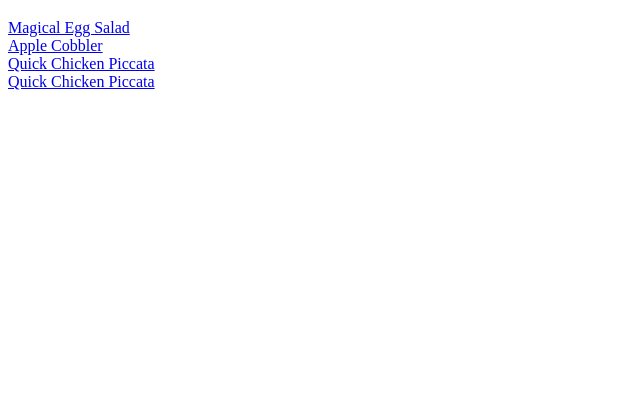
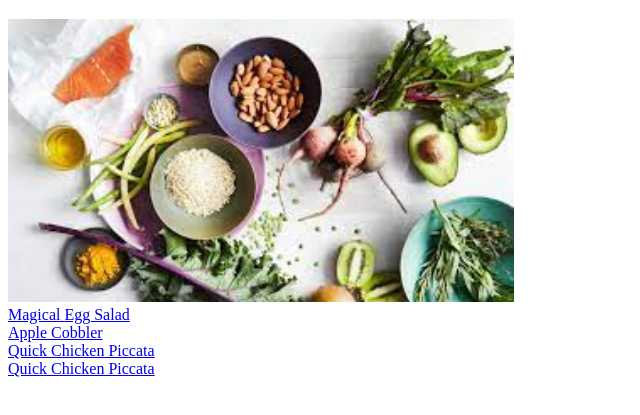
Before and after one commit to rishu730/odin_recipes, a plain HTML site: page index.html in a window 1280 px wide. Shown: the part 61-476 px from the top of the page, without its empty margins (0-640 px from the left). Drawn offline with Linux system fonts and the light colour scheme.

Commit message:
added more html

```diff
--- a/index.html
+++ b/index.html
@@ -8,6 +8,8 @@
 </head>
 <body>
     <h1>Odin Recipes</h1>
+    <img src="/recipes/healthyfood.jpeg "style="width:40%; height:40%" alt="healthy food for better health">
+    <br>
     <a href="recipes/MagicalEggSalad.html">Magical Egg Salad</a>
     <br>
     <a href="recipes/AppleCobbler.html">Apple Cobbler</a>
```
Also changed, not shown: recipes/food.jpg (added), recipes/healthyfood.jpeg (added).
